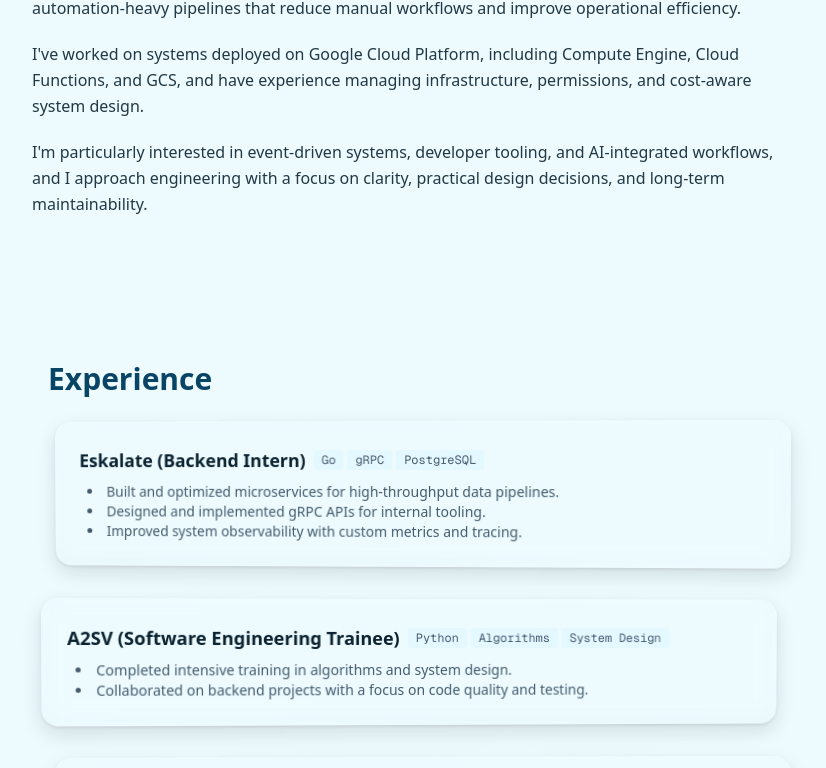
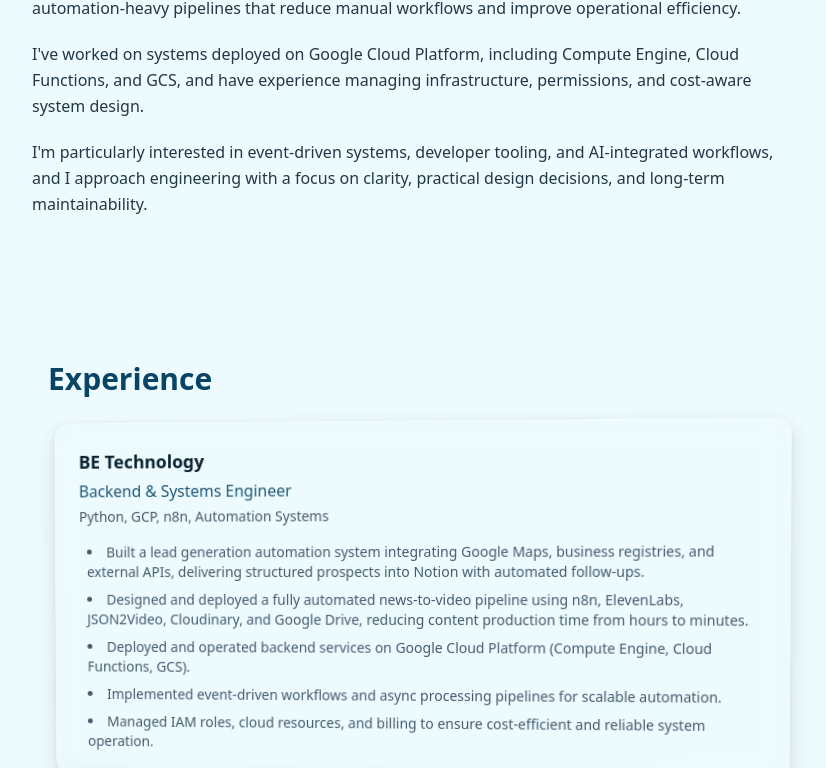
Before and after one commit to nahom-zewdu/my-portfolio, a Next.js app: page / in a window 1280 px wide. Shown: the part 1999-2767 px from the top of the page, without its empty margins (224-1050 px from the left). Built offline with nearby package versions, Linux system fonts and the light colour scheme.

Commit message:
content(experience): update experience section with new roles, companies, and detailed project descriptions to enhance clarity and showcase technical skills

```diff
--- a/src/components/ExperienceSection.tsx
+++ b/src/components/ExperienceSection.tsx
@@ -4,29 +4,37 @@
 
 const experiences = [
   {
-    org: "Eskalate (Backend Intern)",
-    tech: ["Go", "gRPC", "PostgreSQL"],
+    company: "BE Technology",
+    role: "Backend & Systems Engineer",
+    stack: "Python, GCP, n8n, Automation Systems",
     bullets: [
-      "Built and optimized microservices for high-throughput data pipelines.",
-      "Designed and implemented gRPC APIs for internal tooling.",
-      "Improved system observability with custom metrics and tracing."
+      "Built a lead generation automation system integrating Google Maps, business registries, and external APIs, delivering structured prospects into Notion with automated follow-ups.",
+      "Designed and deployed a fully automated news-to-video pipeline using n8n, ElevenLabs, JSON2Video, Cloudinary, and Google Drive, reducing content production time from hours to minutes.",
+      "Deployed and operated backend services on Google Cloud Platform (Compute Engine, Cloud Functions, GCS).",
+      "Implemented event-driven workflows and async processing pipelines for scalable automation.",
+      "Managed IAM roles, cloud resources, and billing to ensure cost-efficient and reliable system operation."
     ]
   },
   {
-    org: "A2SV (Software Engineering Trainee)",
-    tech: ["Python", "Algorithms", "System Design"],
+    company: "Eskalate",
+    role: "Backend Engineering Intern (Team Lead)",
+    stack: "Go, MongoDB, Docker, JWT, Clean Architecture",
     bullets: [
-      "Completed intensive training in algorithms and system design.",
-      "Collaborated on backend projects with a focus on code quality and testing."
+      "Led a team of 3 engineers to design and deliver a backend system ahead of schedule.",
+      "Built modular REST APIs in Go using Clean Architecture, improving maintainability and scalability.",
+      "Designed and implemented authentication systems using JWT and OAuth.",
+      "Reviewed and approved 15+ pull requests, enforcing architecture standards and code quality.",
+      "Containerized services with Docker and contributed to staging environment setup."
     ]
   },
   {
-    org: "Tigat (Automation System)",
-    tech: ["Node.js", "MongoDB", "Docker"],
+    company: "A2SV",
+    role: "Software Engineering Trainee",
+    stack: "Python, Go, Algorithms, System Design",
     bullets: [
-      "Developed automation for a subscription-based service platform.",
-      "Implemented CI/CD pipelines and containerized deployments.",
-      "Reduced manual ops by 80% through workflow automation."
+      "Completed intensive training in data structures, algorithms, and system design.",
+      "Solved 700+ problems across competitive programming platforms.",
+      "Collaborated on backend-focused projects with emphasis on code quality and testing."
     ]
   }
 ];
@@ -73,18 +81,17 @@
       >
         {experiences.map((exp, idx) => (
           <motion.li
-            key={exp.org}
+            key={`${exp.company}-${exp.role}`}
             variants={itemVariants}
           >
             <InteractiveCard tiltDefault={idx % 2 === 0 ? "left" : "right"}>
               <div className="rounded-2xl p-6 bg-transparent border-0 shadow-none">
-                <div className="flex flex-wrap gap-2 items-center mb-2">
-                  <span className="font-semibold text-lg">{exp.org}</span>
-                  <span className="flex gap-1 text-xs font-mono text-muted-foreground">
-                    {exp.tech.map(t => <span key={t} className="bg-accent/40 px-2 py-0.5 rounded">{t}</span>)}
-                  </span>
+                <div className="mb-4 space-y-1">
+                  <h3 className="text-lg font-semibold text-foreground">{exp.company}</h3>
+                  <p className="text-sm md:text-base text-primary/90">{exp.role}</p>
+                  <p className="text-xs md:text-sm text-muted-foreground">{exp.stack}</p>
                 </div>
-                <ul className="list-disc list-inside text-sm pl-2 text-muted-foreground">
+                <ul className="list-disc list-inside text-sm pl-2 space-y-2 text-muted-foreground">
                   {exp.bullets.map((b, i) => <li key={i}>{b}</li>)}
                 </ul>
               </div>
```
